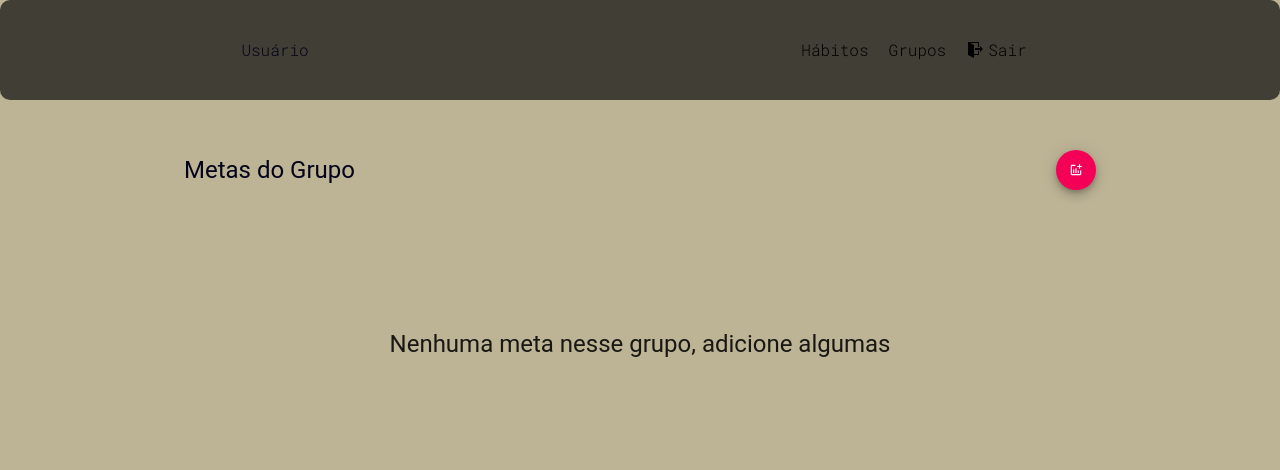
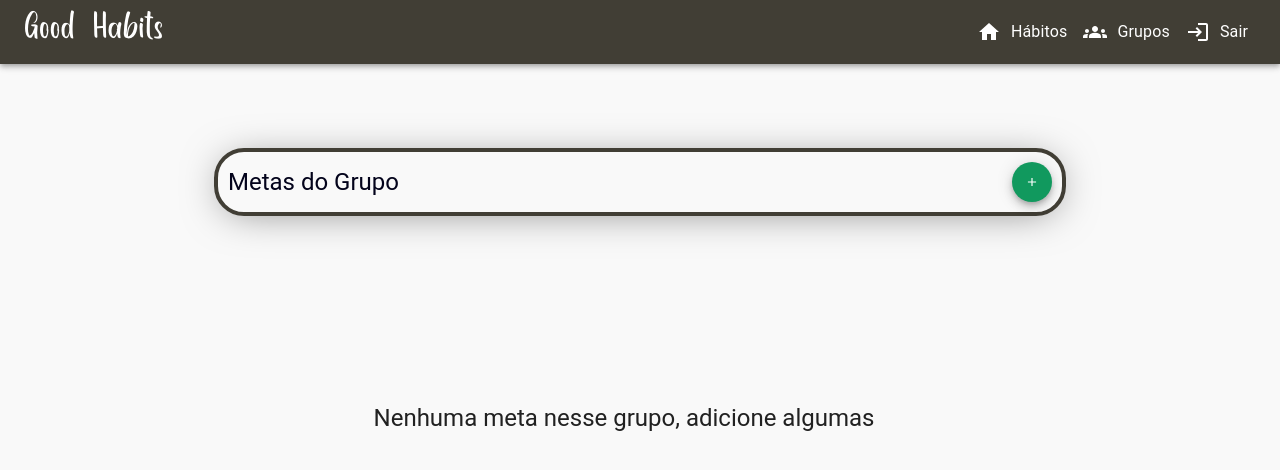
Before and after one commit to serafimmatheus/habits-1, a React (Create React App) app: page /dashboard/goal in a window 1280 px wide. Shown: the top 470 px of the page. Built offline with nearby package versions, Linux system fonts and the light colour scheme; sample sign-in values are in the browser's storage.

Commit message:
feat: create header and add new font

```diff
--- a/package.json
+++ b/package.json
@@ -6,7 +6,6 @@
     "@emotion/react": "^11.7.1",
     "@emotion/styled": "^11.6.0",
     "@hookform/resolvers": "^2.8.4",
-    "@material-ui/core": "^4.12.3",
     "@mui/material": "^5.2.4",
     "@testing-library/jest-dom": "^5.11.4",
     "@testing-library/react": "^11.1.0",
--- a/src/Components/CreateGoal/index.jsx
+++ b/src/Components/CreateGoal/index.jsx
@@ -1,21 +1,21 @@
-import {
-  Modal,
-  Box,
-  TextField,
-  Button,
-  Typography,
-  FormControl,
-  FormLabel,
-  RadioGroup,
-  FormControlLabel,
-  Radio,
-  Slider,
-} from "@material-ui/core";
 import { useForm } from "react-hook-form";
 import { yupResolver } from "@hookform/resolvers/yup";
 import * as yup from "yup";
 import { useContext, useState } from "react";
 import { GoalsContext } from "../../Providers/Goals";
+import {
+  Button,
+  FormControl,
+  FormControlLabel,
+  FormLabel,
+  Modal,
+  Radio,
+  RadioGroup,
+  Slider,
+  TextField,
+  Typography,
+} from "@mui/material";
+import { Box } from "@mui/system";
 
 const CreateGoal = () => {
   const { addGoal, open, handleCloseGoalModal, groupId } =
@@ -150,6 +150,7 @@ const CreateGoal = () => {
           type="submit"
           fullWidth
           variant="contained"
+          color="neutral"
           sx={{ mt: 3, mb: 2 }}
         >
           CRIAR
--- a/src/Components/EditGoal/index.jsx
+++ b/src/Components/EditGoal/index.jsx
@@ -1,16 +1,16 @@
 import {
+  Button,
+  FormControl,
+  FormControlLabel,
+  FormLabel,
   Modal,
-  Box,
+  Radio,
+  RadioGroup,
+  Slider,
   TextField,
-  Button,
   Typography,
-  FormControl,
-  FormLabel,
-  RadioGroup,
-  FormControlLabel,
-  Radio,
-  Slider,
-} from "@material-ui/core";
+} from "@mui/material";
+import { Box } from "@mui/system";
 import { useForm } from "react-hook-form";
 import { yupResolver } from "@hookform/resolvers/yup";
 import * as yup from "yup";
@@ -171,6 +171,7 @@ const EditGoal = () => {
           type="submit"
           fullWidth
           variant="contained"
+          color="neutral"
           sx={{ mt: 3, mb: 2 }}
         >
           SALVAR
--- /dev/null
+++ b/src/Components/Header/index.jsx
@@ -0,0 +1,88 @@
+import { AppBar, IconButton, Toolbar, Typography } from "@mui/material";
+import { Box } from "@mui/system";
+import { MdGroups, MdHome, MdLogin } from "react-icons/md";
+import { useHistory } from "react-router";
+
+const Header = () => {
+  const history = useHistory();
+
+  const handleExit = () => {
+    localStorage.clear();
+    history.push("/login");
+  };
+
+  return (
+    <Box sx={{ flexGrow: 1 }}>
+      <AppBar position="static">
+        <Toolbar>
+          <Typography
+            component="h1"
+            variant="h4"
+            sx={{ fontFamily: "SwingHappy, Arial" }}
+          >
+            Good Habits
+          </Typography>
+          <Box sx={{ flexGrow: 1 }} />
+          <Box>
+            <IconButton
+              size="medium"
+              color="inherit"
+              onClick={() => history.push("/dashboard")}
+            >
+              <MdHome />
+              <Typography
+                component="p"
+                variant="body1"
+                sx={{
+                  "@media (max-width:480px)": {
+                    display: "none",
+                  },
+                }}
+              >
+                Hábitos
+              </Typography>
+            </IconButton>
+            <IconButton
+              size="medium"
+              color="inherit"
+              onClick={() => history.push("/dashboard/groups")}
+            >
+              <MdGroups />
+              <Typography
+                component="p"
+                variant="body1"
+                sx={{
+                  "@media (max-width:480px)": {
+                    display: "none",
+                  },
+                }}
+              >
+                Grupos
+              </Typography>
+            </IconButton>
+            <IconButton
+              size="medium"
+              color="inherit"
+              onClick={() => handleExit()}
+            >
+              <MdLogin />
+              <Typography
+                component="p"
+                variant="body1"
+                sx={{
+                  "@media (max-width:480px)": {
+                    display: "none",
+                  },
+                }}
+              >
+                Sair
+              </Typography>
+            </IconButton>
+          </Box>
+        </Toolbar>
+      </AppBar>
+    </Box>
+  );
+};
+
+export default Header;
--- a/src/Components/SearchGoals/index.jsx
+++ b/src/Components/SearchGoals/index.jsx
@@ -1,22 +1,22 @@
-import {
-  Box,
-  IconButton,
-  Container,
-  Grid,
-  Typography,
-  Fab,
-} from "@material-ui/core";
 import { useContext } from "react";
 import { GoalsContext } from "../../Providers/Goals";
 import {
-  MdAddchart,
+  MdAdd,
   MdCheckCircleOutline,
   MdDangerous,
   MdEditNote,
   MdOutlineDelete,
 } from "react-icons/md";
+import {
+  Card,
+  Container,
+  Fab,
+  Grid,
+  IconButton,
+  Typography,
+} from "@mui/material";
+import { Box } from "@mui/system";
 import EditGoal from "../EditGoal";
-import { Card } from "@mui/material";
 import "./style.css";
 
 const SearchGoals = () => {
@@ -46,13 +46,18 @@ const SearchGoals = () => {
           justifyContent: "space-between",
           marginBottom: "20px",
           alignItems: "center",
+          marginTop: "20px",
+          border: "solid 4px #413e35",
+          borderRadius: "30px",
+          padding: "10px",
+          boxShadow: "0px 4px 40px -10px rgba(0, 0, 0, 0.5)",
         }}
       >
         <Typography component="h1" variant="h5">
           Metas do Grupo
         </Typography>
         <Fab size="small" color="secondary" onClick={handleOpenGoalModal}>
-          <MdAddchart />
+          <MdAdd />
         </Fab>
       </Box>
       <Grid container spacing={4}>
--- a/src/Page/Goals/index.jsx
+++ b/src/Page/Goals/index.jsx
@@ -1,13 +1,15 @@
 import CreateGoal from "../../Components/CreateGoal";
 import SearchGoals from "../../Components/SearchGoals";
 import { HeaderDash } from "../../Components/HeaderDash";
-import { ThemeProvider } from "@mui/material";
 import { theme } from "../../Styles/theme";
+import Header from "../../Components/Header";
+import { CssBaseline, ThemeProvider } from "@mui/material";
 
 const Goals = () => {
   return (
     <ThemeProvider theme={theme}>
-      <HeaderDash />
+      <CssBaseline />
+      <Header />
 
       <CreateGoal />
 
--- a/src/Providers/Goals/index.js
+++ b/src/Providers/Goals/index.js
@@ -36,7 +36,9 @@ export const GoalsProvider = ({ children }) => {
       .post("/goals/", data, {
         headers: { Authorization: `Bearer ${token}` },
       })
-      .then((_) => searchGoals(groupId))
+      .then((_) => {
+        searchGoals(groupId);
+      })
       .catch((err) => console.log(err));
   };
 
--- a/src/Styles/GlobalStyles.js
+++ b/src/Styles/GlobalStyles.js
@@ -45,7 +45,7 @@ export const GlobalStyles = createGlobalStyle`
         font-family: 'Roboto Mono', monospace;
         line-height: 1;
         color: var(--black-russian);
-        background-color: var(--coriander);
+        background-color: var(--white);
 
     }
     ol, ul {
@@ -71,6 +71,10 @@ export const GlobalStyles = createGlobalStyle`
     a {
         text-decoration: none;
     }
+
+    .MuiButtonBase-root {
+        gap: 10px;
+    }
 `;
 
 // Tipografia do Projeto
--- a/src/Styles/theme.js
+++ b/src/Styles/theme.js
@@ -1,9 +1,13 @@
-import { createTheme } from "@material-ui/core";
+import { createTheme } from "@mui/material";
+import SwingHappy from "../fonts/SwingHappy.otf";
 
 export const theme = createTheme({
+  root: {
+    backgroundColor: "#fff",
+  },
   palette: {
     primary: {
-      main: "#403caa",
+      main: "#413e35",
     },
     secondary: {
       main: "#11995e",
@@ -11,12 +15,26 @@ export const theme = createTheme({
     background: {
       default: "#fff",
     },
+    neutral: {
+      main: "#03031b",
+      contrastText: "#fff",
+    },
   },
-  typography: {
-    fontFamily: "Inter, sans-serif",
-  },
+
   components: {
-    // Name of the component
+    MuiCssBaseline: {
+      styleOverrides: `
+          @font-face {
+            font-family: 'SwingHappy';
+            font-style: normal;
+            font-display: swap;
+            font-weight: 400;
+            src: local('SwingHappy'), local('SwingHappy-Regular'), url(${SwingHappy}) format('woff2');
+            unicodeRange: U+0000-00FF, U+0131, U+0152-0153, U+02BB-02BC, U+02C6, U+02DA, U+02DC, U+2000-206F, U+2074, U+20AC, U+2122, U+2191, U+2193, U+2212, U+2215, U+FEFF;
+          }
+        `,
+    },
+
     MuiCard: {
       variants: [
         {
```
Also changed, not shown: src/fonts/SwingHappy.otf (added), 1 other file (tests, documents, lock files or other folders).
